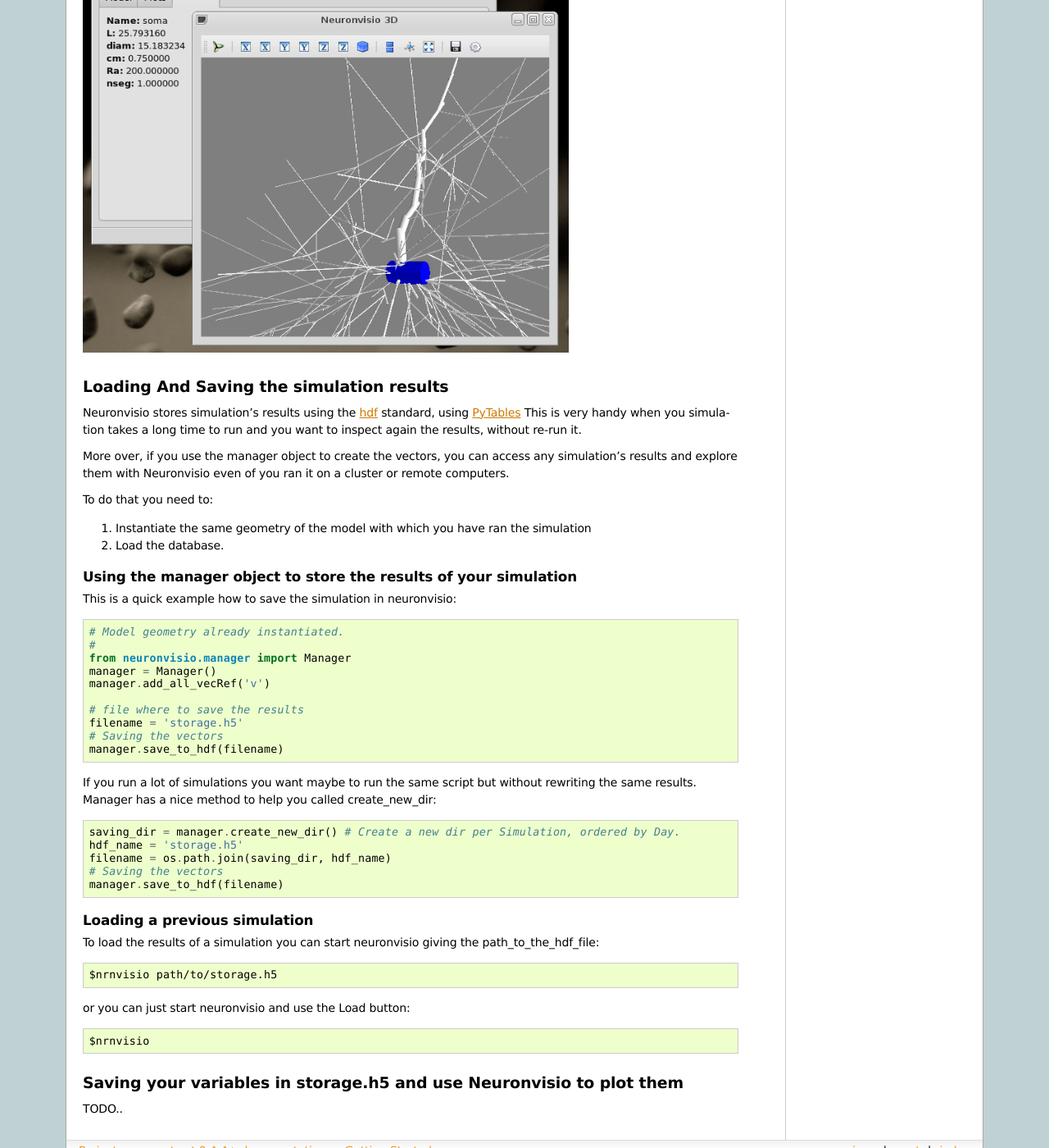
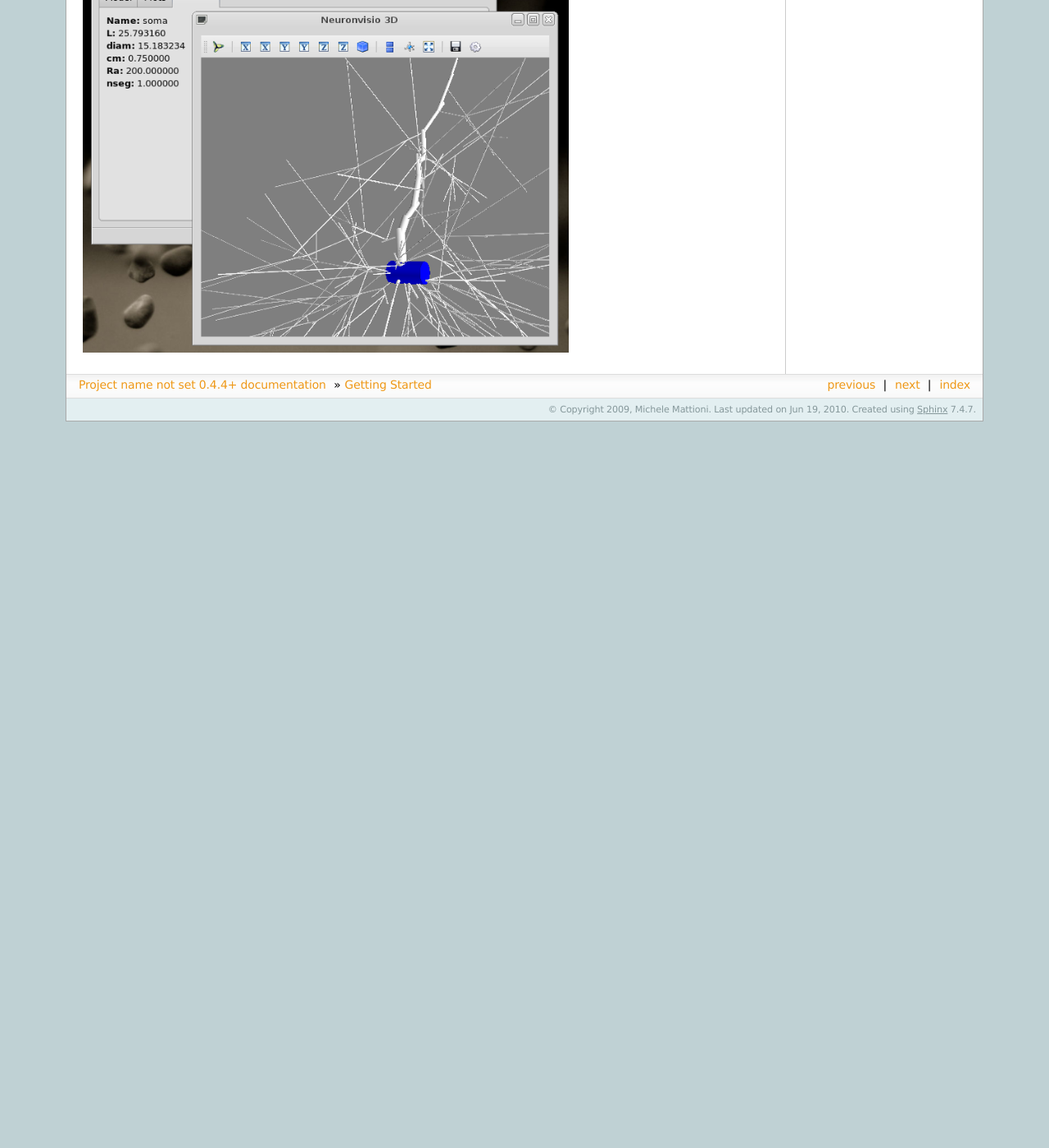
Before and after one commit to mattions/neuronvisio, a Sphinx documentation site: the page built from docs/gettingstarted.rst, in a window 1280 px wide and 1400 px high, scrolled down 4514 px. Shown: the whole window at 82% size. Built offline with Sphinx 7.4.7, drawn with Linux system fonts in a browser that asks for light colours; formulas are drawn with MathJax 3; the version number is read from the project's files by our own code; after the commit the page ends 5028 px from its top, so only the background shows below that; some of the changed text lies outside the part shown.

Commit message:
Updating the docs

```diff
--- a/docs/gettingstarted.rst
+++ b/docs/gettingstarted.rst
@@ -131,62 +131,3 @@
 
 .. image:: images/Neuronvisio_sec_info.png
     :scale: 85
-
-Loading And Saving the simulation results
-=========================================
-
-Neuronvisio stores simulation's results using the hdf_ standard, using PyTables_  This is very handy
-when you simulation takes a long time to run and you want to inspect again the results,
-without re-run it.
-
-.. _hdf: http://www.hdfgroup.org/
-.. _PyTables: http://www.pytables.org
-
-More over, if you use the manager object to create the vectors, you can access any simulation's
-results and explore them with Neuronvisio even of you ran it on a cluster or remote computers.
-
-To do that you need to:
-
-1. Instantiate the same geometry of the model with which you have ran the simulation
-2. Load the database.
-
-Using the manager object to store the results of your simulation
-----------------------------------------------------------------
-
-This is a quick example how to save the simulation in neuronvisio::
-
-    # Model geometry already instantiated.
-    #
-    from neuronvisio.manager import Manager
-    manager = Manager()
-    manager.add_all_vecRef('v')
-
-    # file where to save the results
-    filename = 'storage.h5'
-    # Saving the vectors
-    manager.save_to_hdf(filename)
-
-If you run a lot of simulations you want maybe to run the same script but without rewriting
-the same results. Manager has a nice method to help you called create_new_dir::
-
-    saving_dir = manager.create_new_dir() # Create a new dir per Simulation, ordered by Day.
-    hdf_name = 'storage.h5'
-    filename = os.path.join(saving_dir, hdf_name)
-    # Saving the vectors
-    manager.save_to_hdf(filename)
-
-Loading a previous simulation
------------------------------
-
-To load the results of a simulation you can start neuronvisio giving the path_to_the_hdf_file::
-
-    $nrnvisio path/to/storage.h5
-
-or you can just start neuronvisio and use the Load button::
-
-    $nrnvisio
-
-Saving your variables in storage.h5 and use Neuronvisio to plot them
-====================================================================
-
-TODO..
--- a/docs/index.rst
+++ b/docs/index.rst
@@ -66,6 +66,7 @@
     self
     install
     gettingstarted
+    storage
     screenshots
     reference
     changes
--- a/pavement.py
+++ b/pavement.py
@@ -3,6 +3,8 @@
 from paver.setuputils import setup
 #from setuptools import setup
 from setuptools import find_packages
+import sys
+sys.path.append('./src')
 import neuronvisio
 
 try:
@@ -88,7 +90,7 @@
     )
 
 options.setup.package_data=paver.setuputils.find_package_data(
-    'neuronvisio', package='neuronvisio', only_in_packages=False)
+    'src', package='neuronvisio', only_in_packages=False)
 
 if ALL_TASKS_LOADED:
     @task
```
Also changed, not shown: docs/storage.rst (added, +122 -0 lines), docs/images/Neuronvisio_Refs.png (added), docs/images/hdf_neuronvisio_0.5_structure.png (added).
